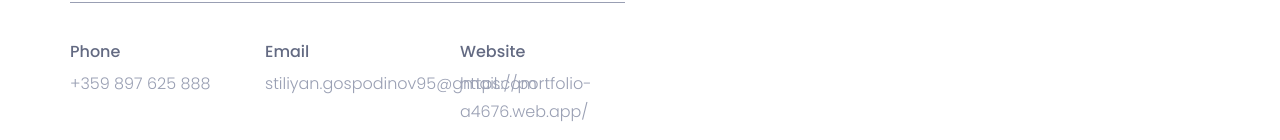
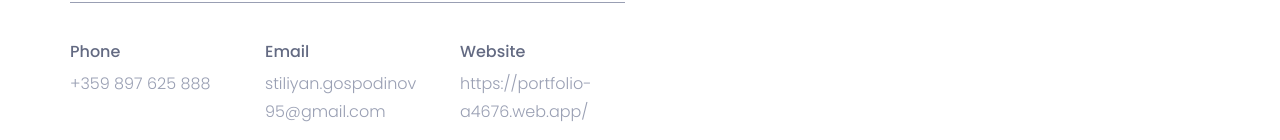
Before and after one commit to stiliyangospodinov/Portfolio, a React (Vite) app: page /about in a window 1280 px wide. Shown: the part 660-800 px from the top of the page. Built offline with nearby package versions, Linux system fonts and the light colour scheme.

Commit message:
Update the UI of the about page

```diff
--- a/public/assets/css/style.css
+++ b/public/assets/css/style.css
@@ -268,6 +268,8 @@ nav.navbar.bootsnav .navbar-toggle i{color: #d92cf9;}
     text-transform: capitalize;
 }
 .single-about-add-info p {font-weight:  300;border:  0;padding: 0;margin-top: 3px;}
+
+
 /*.single-about-txt*/
 
 /*.single-about-img */
--- a/src/components/About/About.jsx
+++ b/src/components/About/About.jsx
@@ -26,9 +26,9 @@ I’m eager to grow in a dynamic environment where I can apply my skills and con
                   </div>
                 </div>
                 <div className="col-sm-4">
-                  <div className="single-about-add-info">
+                  <div className="single-about-add-info email">
                     <h3>email</h3>
-                    <p>stiliyan.gospodinov95@gmail.com</p>
+                    <p>stiliyan.gospodinov<br/>95@gmail.com</p>
                   </div>
                 </div>
                 <div className="col-sm-4">
```
